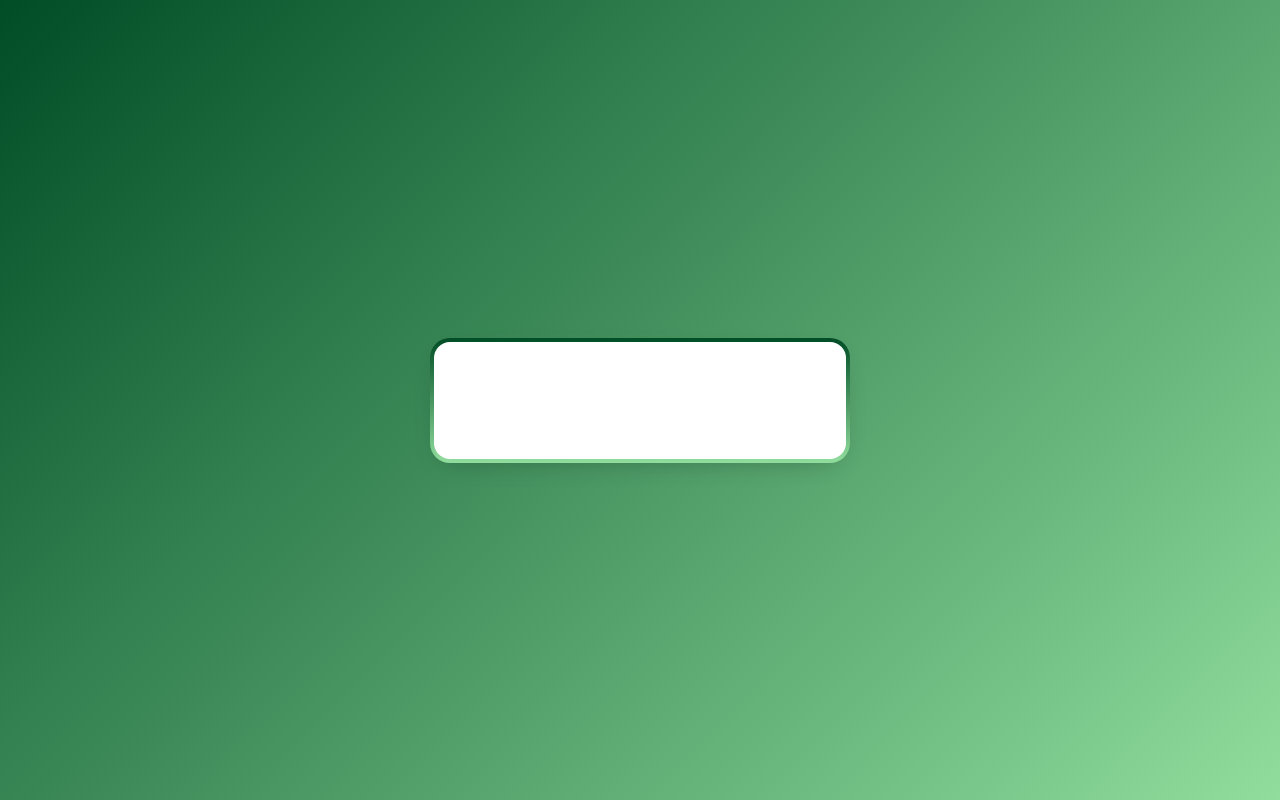
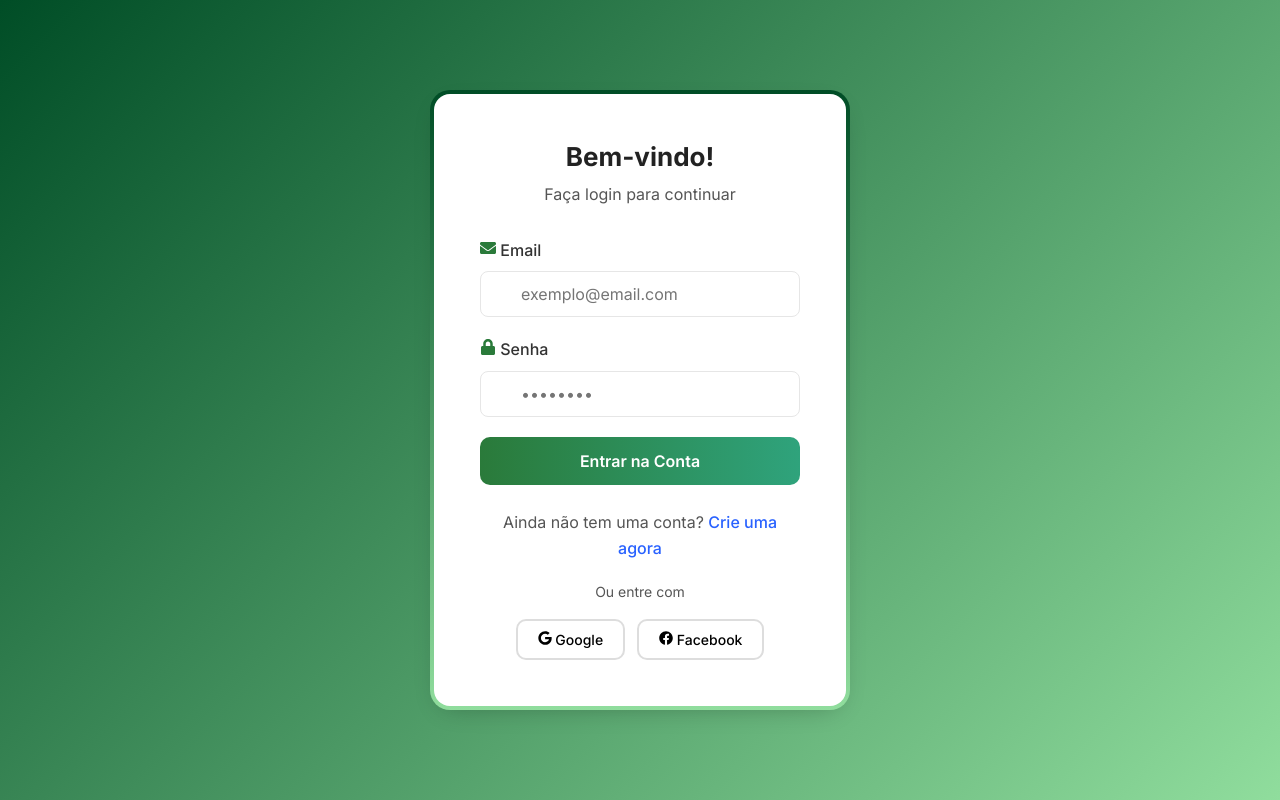
Before and after one commit to MatheusEnSR/FreelaWay, a React (Vite) app in the folder frontend/: page /login in a window 1280 px wide. Built offline with nearby package versions, Linux system fonts and the light colour scheme.

Commit message:
Feat: Ajuste apenas no css do login

```diff
--- a/frontend/src/Pages/Login/login.jsx
+++ b/frontend/src/Pages/Login/login.jsx
@@ -1,12 +1,11 @@
-import React, { useState, useContext } from 'react'; // useContext movido para o import principal
+import React, { useState, useContext } from 'react';
 import './login.css';
 import { Link, useNavigate } from "react-router-dom";
-import { FaEnvelope, FaLock } from 'react-icons/fa';
-import { AuthContext } from '../../context/AuthContext'; // Ajustei o caminho do import
+import { FaEnvelope, FaLock, FaGoogle, FaFacebook } from 'react-icons/fa';
+// import { AuthContext } from '../../context/AuthContext'; // Descomente quando o Contexto estiver 100% pronto
 
 const LoginPage = () => {
-  // 1. Hooks são chamados AQUI, dentro do componente
-  const { loginUser, user } = useContext(AuthContext);
+  // const { loginUser } = useContext(AuthContext); // Descomente quando for usar o Contexto
   const navigate = useNavigate();
 
   const [formData, setFormData] = useState({
@@ -16,6 +15,7 @@ const LoginPage = () => {
   const [errors, setErrors] = useState({});
   const [isLoading, setIsLoading] = useState(false);
 
+  // A lógica para lidar com as mudanças nos inputs permanece a mesma
   const handleChange = (e) => {
     const { name, value } = e.target;
     setFormData(prev => ({ ...prev, [name]: value }));
@@ -24,6 +24,7 @@ const LoginPage = () => {
     }
   };
 
+  // A lógica de validação permanece a mesma
   const validateForm = () => {
     const newErrors = {};
     if (!formData.email) {
@@ -38,7 +39,7 @@ const LoginPage = () => {
     return Object.keys(newErrors).length === 0;
   };
 
-  // 2. A função handleSubmit está AQUI, dentro do componente
+  // A lógica de SUBMISSÃO para o backend permanece a mesma
   const handleSubmit = async (e) => {
     e.preventDefault();
     if (!validateForm()) return;
@@ -52,7 +53,7 @@ const LoginPage = () => {
         password: formData.password,
       };
 
-      const response = await fetch('/api/token/', {
+      const response = await fetch('http://127.0.0.1:8000/api/token/', {
         method: 'POST',
         headers: { 'Content-Type': 'application/json' },
         body: JSON.stringify(payload),
@@ -61,22 +62,15 @@ const LoginPage = () => {
       const data = await response.json();
 
       if (!response.ok) {
-        throw new Error(data.detail || 'Credenciais inválidas.');
+        throw new Error(data.detail || 'Credenciais inválidas. Verifique seu email e senha.');
       }
 
-      // 3. Sucesso! Usando a função do AuthContext
-      loginUser(data); // Isso salva os tokens e atualiza o estado global 'user'
-
+      // Sucesso!
+      // loginUser(data); // No futuro, esta função salvará o token no AuthContext
+      console.log("Tokens recebidos:", data);
       alert('Login realizado com sucesso!');
 
-      // 4. Redirecionamento Inteligente (Bônus!)
-      // O 'data.access' é o token JWT que contém o user_type que criamos no Django
-      const decodedToken = JSON.parse(atob(data.access.split('.')[1]));
-      if (decodedToken.user_type === 'contratante') {
-        navigate('/empregador/dashboard');
-      } else {
-        navigate('/vagas'); // Ou para o perfil do aplicante, etc.
-      }
+      navigate('/'); // Redireciona para a home após o login
 
     } catch (error) {
       console.error('Erro no login:', error);
@@ -86,16 +80,66 @@ const LoginPage = () => {
     }
   };
 
-  // O resto do seu JSX continua exatamente o mesmo
+  // O JSX foi reconstruído para usar as SUAS classes CSS
   return (
     <div className="login-container">
       <div className="login-card">
-        {/* ... seu JSX do formulário ... */}
+        <div className="login-header">
+          <h1>Bem-vindo!</h1>
+          <p>Faça login para continuar</p>
+        </div>
+
         <form onSubmit={handleSubmit} className="login-form" noValidate>
-           {/* ... seus inputs e botões ... */}
-           {/* ... */}
+          <div className="form-group">
+            <label htmlFor="email"><FaEnvelope className="input-icon" /> Email</label>
+            <div className="input-with-icon">
+              <input
+                id="email"
+                type="email"
+                name="email"
+                placeholder="exemplo@email.com"
+                value={formData.email}
+                onChange={handleChange}
+                className={errors.email ? 'error' : ''}
+              />
+            </div>
+            {errors.email && <span className="error-message">{errors.email}</span>}
+          </div>
+
+          <div className="form-group">
+            <label htmlFor="password"><FaLock className="input-icon" /> Senha</label>
+            <div className="input-with-icon">
+              <input
+                id="password"
+                type="password"
+                name="password"
+                placeholder="••••••••"
+                value={formData.password}
+                onChange={handleChange}
+                className={errors.password ? 'error' : ''}
+              />
+            </div>
+            {errors.password && <span className="error-message">{errors.password}</span>}
+          </div>
+
+          {errors.form && <span className="error-message form-error" style={{textAlign: 'center', marginBottom: '15px'}}>{errors.form}</span>}
+
+          <button type="submit" className="login-button" disabled={isLoading}>
+            {isLoading ? <div className="loading-spinner" /> : 'Entrar na Conta'}
+          </button>
         </form>
-        {/* ... */}
+
+        <div className="login-footer">
+          <p>Ainda não tem uma conta? <Link to="/cadastroa">Crie uma agora</Link></p>
+        </div>
+
+        <div className="social-login">
+          <p>Ou entre com</p>
+          <div className="social-buttons">
+            <button className="social-button google" disabled={isLoading}><FaGoogle /> Google</button>
+            <button className="social-button facebook" disabled={isLoading}><FaFacebook /> Facebook</button>
+          </div>
+        </div>
       </div>
     </div>
   );
```
Also changed, not shown: 2 other files (tests, documents, lock files or other folders).
